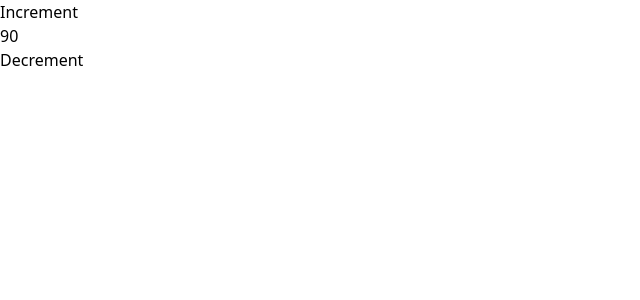
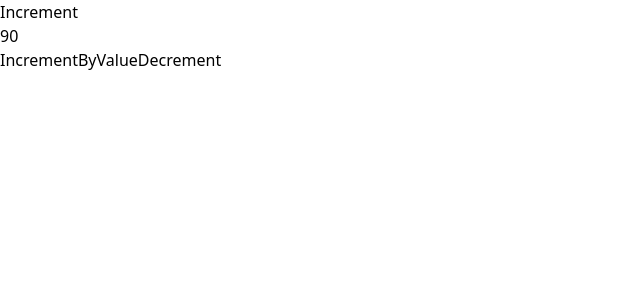
Before and after one commit to SudiptaAdhikaryJoy/tech-net-project, a React (Vite) app: page / in a window 1280 px wide. Shown: the top 300 px of the page, without its empty margins (0-640 px from the left). Built offline with nearby package versions, Linux system fonts and the light colour scheme.

Commit message:
counterSlice payload part

```diff
--- a/src/App.tsx
+++ b/src/App.tsx
@@ -1,6 +1,6 @@
 import { useDispatch, useSelector } from "react-redux";
 import { RootState } from "./redux/store";
-import { decrement, increment } from "./redux/features/counter/counterSlice";
+import { decrement, increment, incrementByAmount } from "./redux/features/counter/counterSlice";
 
 function App() {
   const {count} = useSelector((state: RootState) => state.counter)
@@ -8,9 +8,25 @@ function App() {
   return (
 		<div>
 			<div className="flex-1">
-				<button className="border-2 rounded border-green-300" onClick={() => dispatch(increment())}>Increment</button>
+				<button
+					className="border-2 rounded border-green-300"
+					onClick={() => dispatch(increment())}
+				>
+					Increment
+				</button>
 				<div>{count}</div>
-				<button className="border-2 rounded border-red-300" onClick={() => dispatch(decrement())}>Decrement</button>
+				<button
+					className="border-2 rounded border-red-300"
+					onClick={() => dispatch(incrementByAmount(5))}
+				>
+					IncrementByValue
+				</button>
+				<button
+					className="border-2 rounded border-red-300"
+					onClick={() => dispatch(decrement())}
+				>
+					Decrement
+				</button>
 			</div>
 		</div>
 	);
--- a/src/redux/features/counter/counterSlice.ts
+++ b/src/redux/features/counter/counterSlice.ts
@@ -13,11 +13,14 @@ const counterSlice = createSlice({
     },
     decrement: (state)=>{
       state.count -= 1
+    },
+    incrementByAmount: (state, action)=>{
+      state.count += action.payload
     }
   }
 
 })
 
-export const { increment, decrement } = counterSlice.actions;
+export const { increment, decrement, incrementByAmount } = counterSlice.actions;
 
 export default counterSlice.reducer;
```
